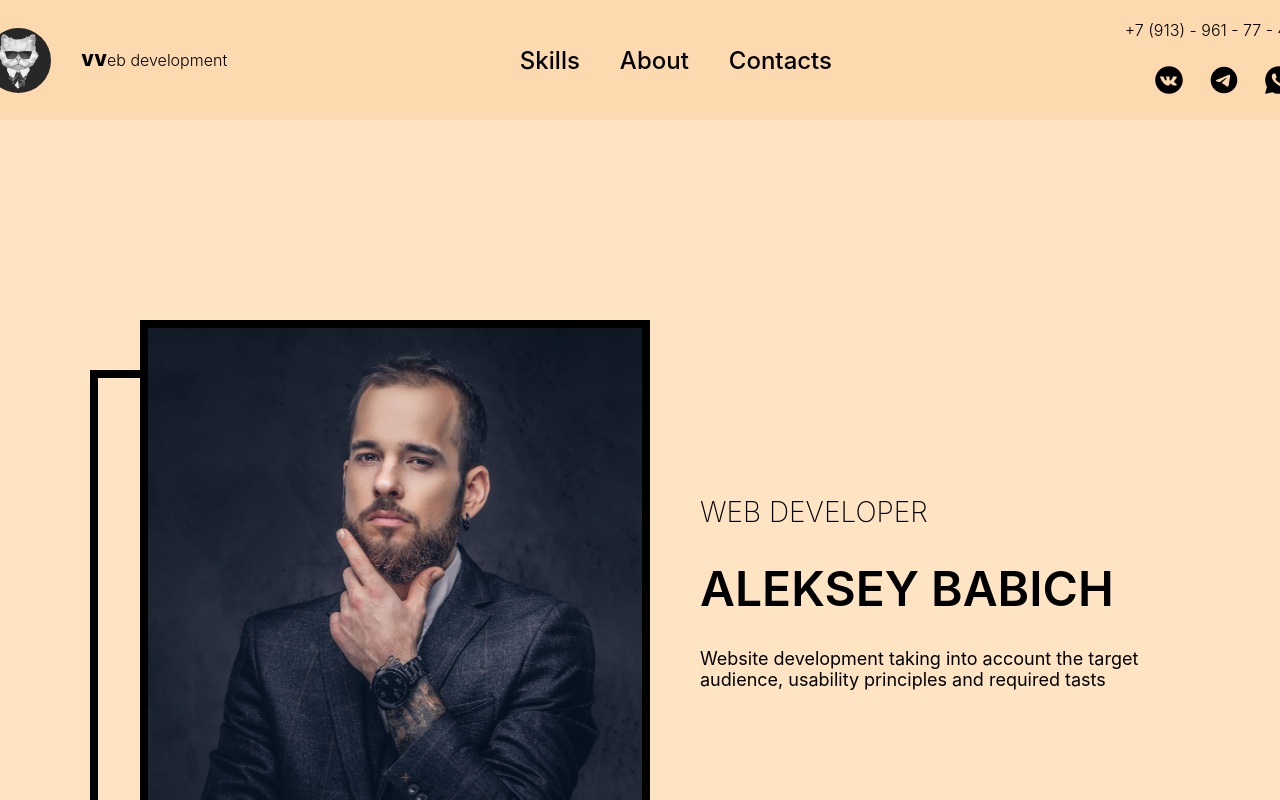
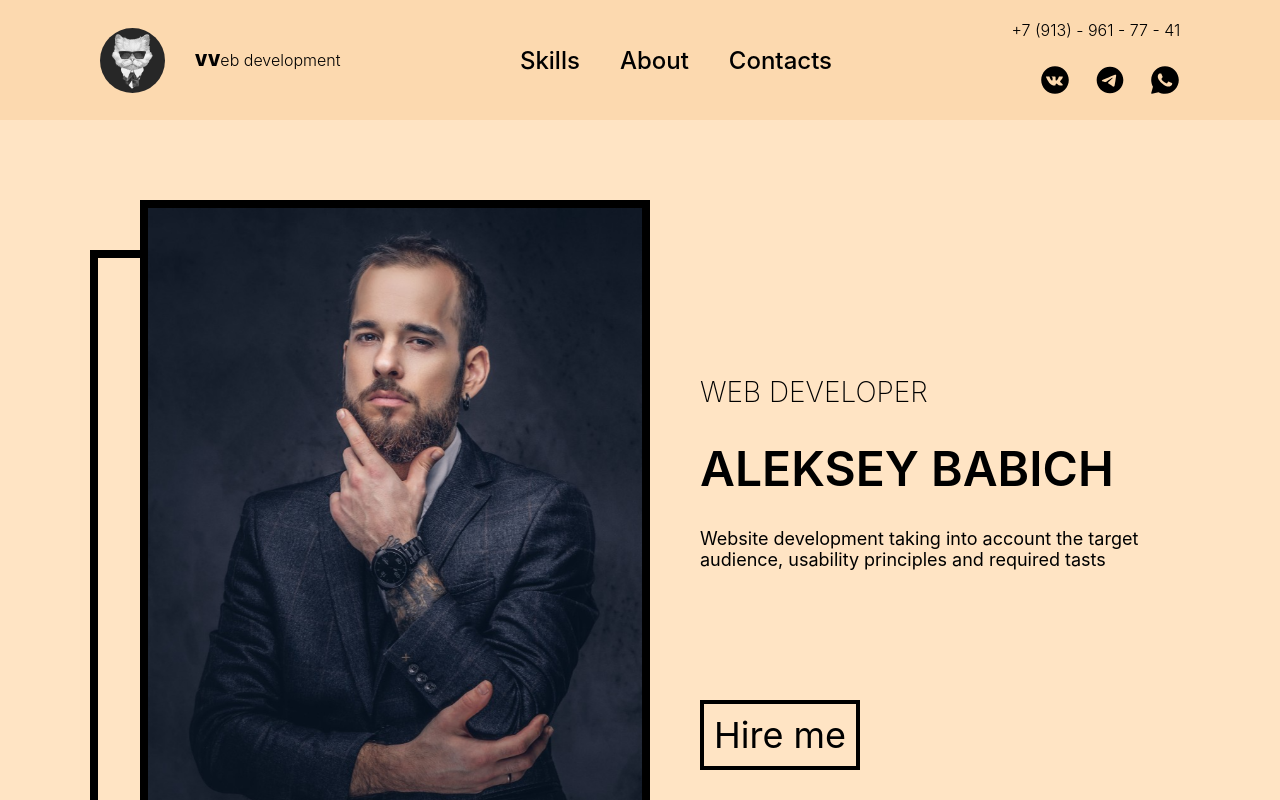
Before and after one commit to AlekseyBabich/site_visitka, a Next.js app: page / in a window 1280 px wide. Shown: the top 800 px of the page. Built offline with nearby package versions, Linux system fonts and the light colour scheme.

Commit message:
fix bag in header css

```diff
--- a/src/components/Header/index.module.css
+++ b/src/components/Header/index.module.css
@@ -1,19 +1,22 @@
 .container {
+    position: fixed;
+
     background: rgb(252, 217, 175);
     height: 120px;
     display: flex;
-    justify-content: center;
+    width: 100%;
     align-items: center;
+    z-index: 999;
+
 }
 
 .main__container {
-    position: fixed;
     background: rgb(252, 217, 175);
     display: flex;
+    justify-content: center;
     align-items: center;
-    width: 1600px;
+    width: 100%;
     margin: 10px;
-    z-index: 999;
 
 }
 
```
